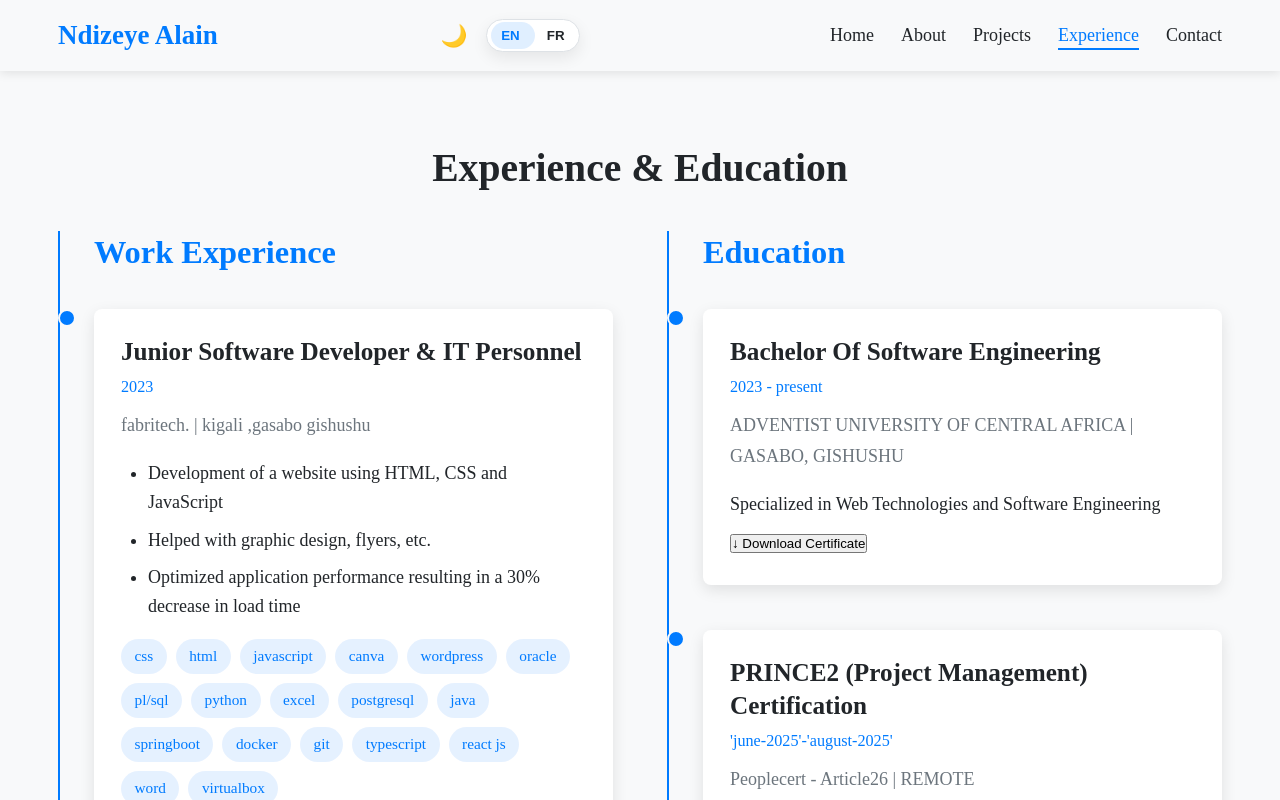
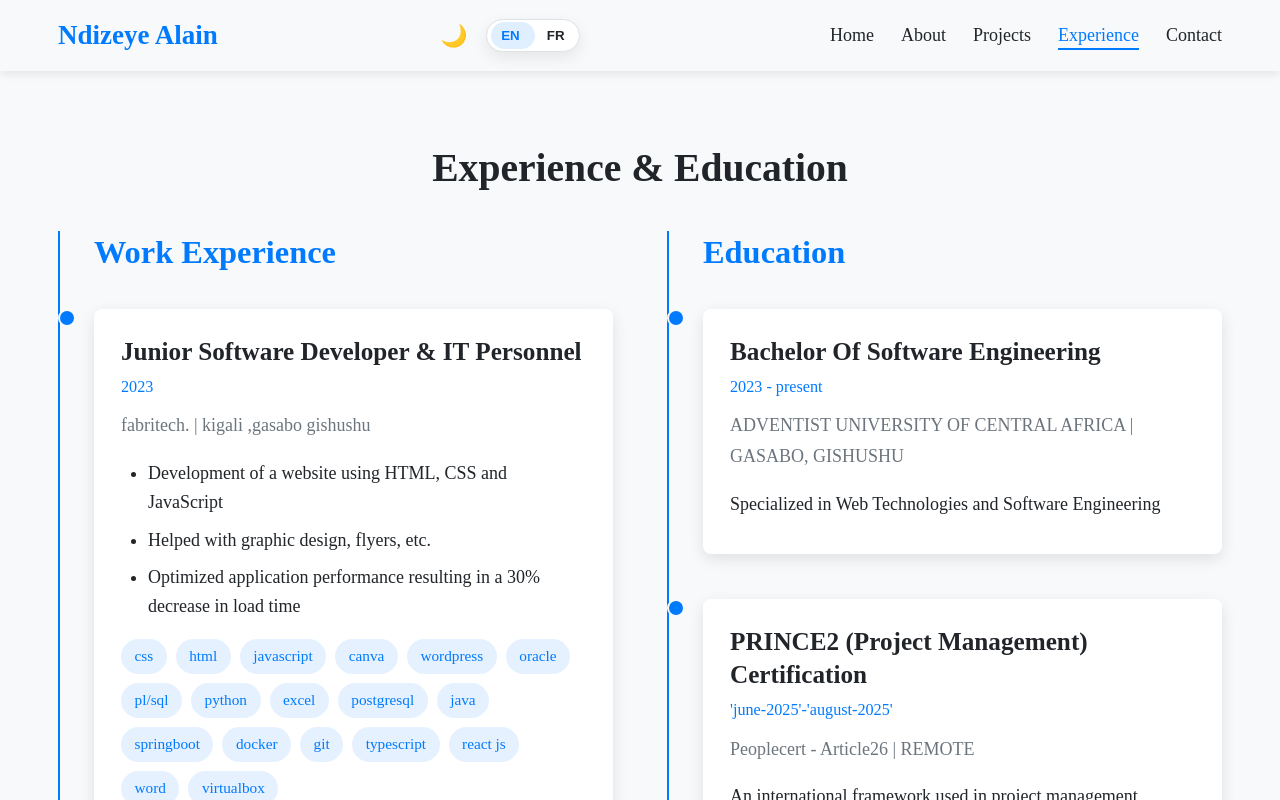
Before and after one commit to Alaindeve1/portfolio-website, a React (Create React App) app: page /experience in a window 1280 px wide. Shown: the top 800 px of the page. Built offline with nearby package versions, Linux system fonts and the light colour scheme.

Commit message:
removed the unused part of the codes in experience.jsx

```diff
--- a/src/pages/Experience.jsx
+++ b/src/pages/Experience.jsx
@@ -94,7 +94,7 @@ const Experience = () => {
       location: "GASABO, GISHUSHU",
       duration: "2023 - present",
       description: "Specialized in Web Technologies and Software Engineering",
-      certificateUrl: "#" // Add your certificate URL here when available
+
     },
     {
       id: 2,
```
